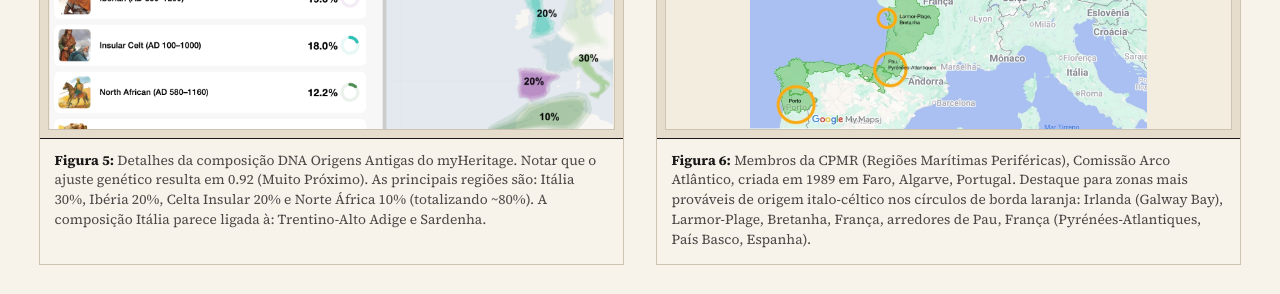
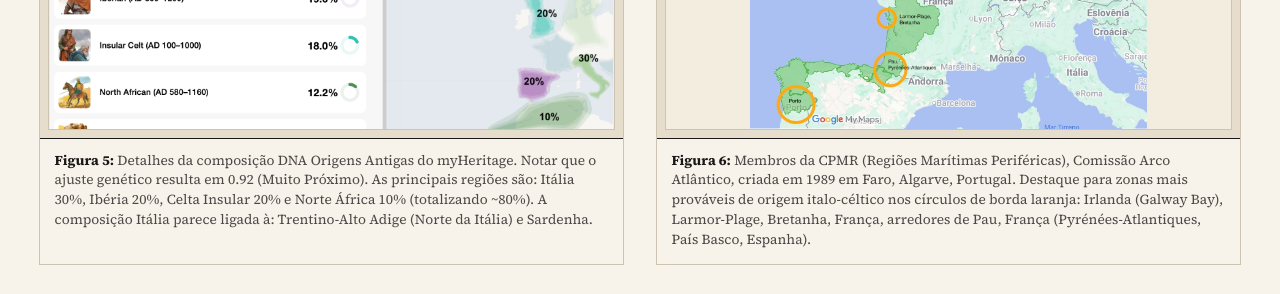
Before and after one commit to hmdeoliveira/home, a plain HTML site: page Haplogrupos.html in a window 1280 px wide. Shown: the part 3260-3554 px from the top of the page. Drawn offline with nearby package versions, Linux system fonts and the light colour scheme.

Commit message:
Update Haplogrupos.html

```diff
--- a/Haplogrupos.html
+++ b/Haplogrupos.html
@@ -1543,7 +1543,7 @@
             <span class="fig-zoom-badge"><i data-lucide="zoom-in" style="width: 12px; height: 12px;"></i> Ampliar</span>
             <div class="fig-inner" id="slot-fig-origens-antigas"></div>
           </div>
-          <figcaption class="fig-caption"><strong>Figura 5:</strong> Detalhes da composição DNA Origens Antigas do myHeritage. Notar que o ajuste genético resulta em 0.92 (Muito Próximo). As principais regiões são: Itália 30%, Ibéria 20%, Celta Insular 20% e Norte África 10% (totalizando ~80%). A composição Itália parece ligada à: Trentino-Alto Adige e Sardenha.</figcaption>
+          <figcaption class="fig-caption"><strong>Figura 5:</strong> Detalhes da composição DNA Origens Antigas do myHeritage. Notar que o ajuste genético resulta em 0.92 (Muito Próximo). As principais regiões são: Itália 30%, Ibéria 20%, Celta Insular 20% e Norte África 10% (totalizando ~80%). A composição Itália parece ligada à: Trentino-Alto Adige (Norte da Itália) e Sardenha.</figcaption>
         </figure>
 
         <figure class="fig-card" tabindex="0" role="button" aria-label="Ampliar Figura 6: Membros da CPMR Comissão Arco Atlântico" data-fig-key="fig-cpmr" onclick="openFigureModal('fig-cpmr', this)">
@@ -1872,7 +1872,7 @@
         title: 'Figura 5 — Detalhes da composição DNA Origens Antigas do myHeritage',
         file: 'helioIDADE-MEDIA.png',
         alts: ['helioIDADE-MEDIA.jpg'],
-        caption: 'Detalhes da composição DNA Origens Antigas do myHeritage. Notar que o ajuste genético resulta em 0.92 (Muito Próximo). As principais regiões são: Itália 30%, Ibéria 20%, Celta Insular 20% e Norte África 10% (totalizando ~80%). A composição Itália parece ligada à: Trentino-Alto Adige e Sardenha.'
+        caption: 'Detalhes da composição DNA Origens Antigas do myHeritage. Notar que o ajuste genético resulta em 0.92 (Muito Próximo). As principais regiões são: Itália 30%, Ibéria 20%, Celta Insular 20% e Norte África 10% (totalizando ~80%). A composição Itália parece ligada à: Trentino-Alto Adige (Norte da Itália) e Sardenha.'
       },
       'fig-cpmr': {
         title: 'Figura 6 — Membros da CPMR (Regiões Marítimas Periféricas), Comissão Arco Atlântico',
```
